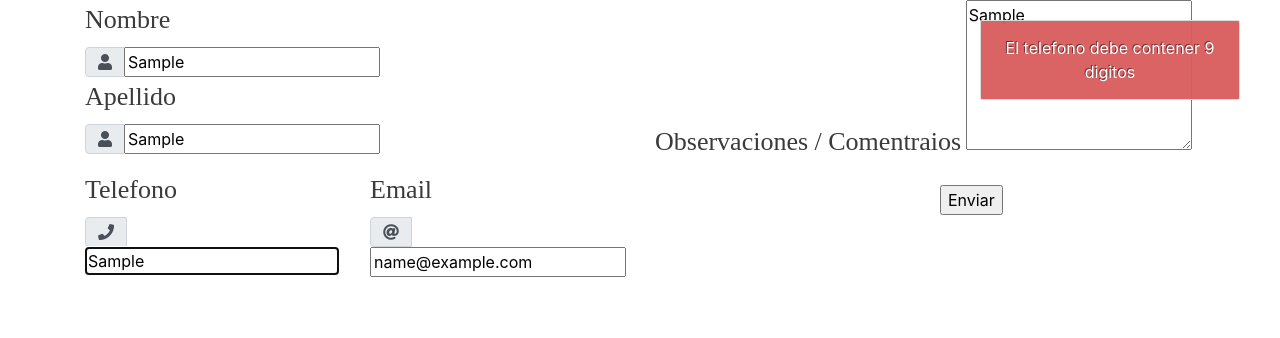
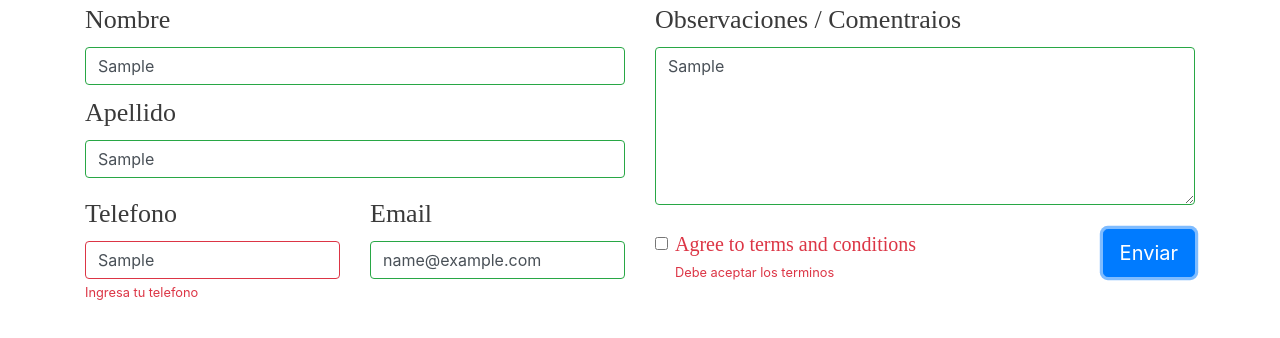
Before and after one commit to paulurbina/validation-node-form, a website: page src/public/index.html in a window 1280 px wide. Both pictures are taken after typing "Sample", "Sample", "Sample", "name@example.com", "Sample" into the empty fields and a click on the input "Enviar". Drawn offline with nearby package versions, Linux system fonts and the light colour scheme.

Commit message:
validation form

```diff
--- a/src/index.js
+++ b/src/index.js
@@ -20,7 +20,7 @@ app.use(express.json());
 app.use('/', require('./routes/dataform'));
 
 //Static files
-app.use(express.static(__dirname + '/publicBootstrap'));
+app.use(express.static(__dirname + '/public'));
 
 //Server is listening
 app.listen(app.get('port'), () => {
--- a/src/public/css/style.css
+++ b/src/public/css/style.css
@@ -1,8 +1,15 @@
 label {
     font-size: 26px;
     color: #3A3A3A;
-    font-family: NewsGoth Lt BT Regular
+    font-family: NewsGoth Lt BT Regular;
+    padding: 0;
+    margin: 0;
   }
   .boton-enviar {
     font-size: 30px;
   }
+  .invalid-feedback {
+  	padding: 0px;
+  	margin: 0;
+
+  }
--- a/src/public/index.html
+++ b/src/public/index.html
@@ -33,66 +33,69 @@
 
 <section id="contactanos">
   <div class="container">
-    <form action="/" method="" autocomplete="on">
+    <form action="" method="" autocomplete="on" class="needs-validation" novalidate>
       <div class="row">
         <div class="col-md-6 date-left">
           <div class="form-group">
+
+           <div class="mb-2">
               <label for="">Nombre</label>
-            <div class="input-group">
-              <div class="input-group-prepend">
-                <div class="input-group-text"><i class="fas fa-user"></i></div>
+              <input type="text" name="nombre" id="nombre" minlength="5" maxlength="15" pattern="[A-Za-z]{4,15}" class="form-control" required>
+              <div class="invalid-feedback">
+                Agrega tu nombre
               </div>
-              <input type="text" name="nombre" id="nombre" minlength="5" maxlength="15" pattern="[A-Za-z]{4,15}" class="form-control" required>
            </div>
 
 
+            <div class="mb-2">
               <label for="">Apellido</label>
-            <div class="input-group">
-              <div class="input-group-prepend">
-                <div class="input-group-text"><i class="fas fa-user"></i></div>
+              <input type="text" name="apellido" id="apellido" minlength="5" maxlength="20" pattern="[A-Za-z]{4,20}" class="form-control" required>
+              <div class="invalid-feedback">
+                Ingresa tu apellido
               </div>
-            <input type="text" name="apellido" id="apellido" minlength="5" maxlength="20" pattern="[A-Za-z]{4,20}" class="form-control" required>
             </div>
           </div>
           <div class="row">
-            <div class="col-md-6">
+            <div class="col-md-6 mb-2">
               <div class="form-group">
                 <label for="">Telefono</label>
-                <div class="input-group">
-                  <div class="input-group-prepend">
-                    <div class="input-group-text">
-                      <i class="fas fa-phone"></i>
-                    </div>
-                  </div>
                 <input type="text" name="telefono" id="telefono" pattern="[0-9]{9}" class="form-control" required>
+                <div class="invalid-feedback">
+                  Ingresa tu telefono
                 </div>
               </div>
             </div>
-            <div class="col-md-6">
+            <div class="col-md-6 mb-2">
                 <div class="form-group">
                     <label for="">Email</label>
-                       <div class="input-group">
-                         <div class="input-group-prepend">
-                           <div class="input-group-text">
-                             <i class="fas fa-at"></i>
-                           </div>
-                         </div>
                       <input id="email" type="email" name="email" pattern="[a-z0-9._%+-]+@[a-z0-9.-]+\.[a-z]{2,3}$" class="form-control" required>
+                      <div class="invalid-feedback">
+                        Ingresa tu email
                       </div>
                 </div>
             </div>
           </div>
         </div>
         <div class="col-md-6 date-right">
+         <div class="mb-4">
             <div class="form-group">
               <label for="">Observaciones / Comentraios</label>
               <textarea id="obsComen" name="obsComen" class="form-control" rows="6" placeholder="Opcional"></textarea>
             </div>
+         </div>
           <div class="row">
-            <div class="col-md-6">
-               <p id="mensajeError"></p>
+            <div class="col-md-8">
+              <div class="form-check">
+              <input class="form-check-input mt-2" type="checkbox" required>
+              <label class="form-check-label" style="font-size: 20px;">
+                Agree to terms and conditions
+              </label>
+              <div class="invalid-feedback">
+                Debe aceptar los terminos
               </div>
-            <div class="col-md-6">
+            </div>
+            </div>
+            <div class="col-md-4">
                 <input type="submit" name="enviar" id="enviar" value="Enviar" class="justify-content-around btn btn-primary float-right btn-lg boton-enviar">
             </div>
           </div>
@@ -102,10 +105,12 @@
   </div>
 </section>
 
-<script src="js/validar.js"></script>
+  <script type="text/javascript" src="js/validarBootstrap.js"></script>
+<!-- <script src="js/validar.js"></script> -->
+<!-- <script type="text/javascript" src="script.js"></script> -->
+  <script src="https://code.jquery.com/jquery-3.3.1.slim.min.js" integrity="sha384-q8i/X+965DzO0rT7abK41JStQIAqVgRVzpbzo5smXKp4YfRvH+8abtTE1Pi6jizo" crossorigin="anonymous"></script>
+  <script src="https://stackpath.bootstrapcdn.com/bootstrap/4.1.3/js/bootstrap.min.js" integrity="sha384-ChfqqxuZUCnJSK3+MXmPNIyE6ZbWh2IMqE241rYiqJxyMiZ6OW/JmZQ5stwEULTy" crossorigin="anonymous"></script>
 
-
-<script type="text/javascript">//Agregar toolpips</script>
 
 </body>
 </html>
--- a/src/public/js/validar.js
+++ b/src/public/js/validar.js
@@ -98,14 +98,12 @@ function validarComentarios() {
 
 function validar(e) {
 	borrarError();
-	function confirmar(mensaje) {
-		alertify.confirm(mensaje).set('labels', {ok:'Ok!', cancel:'Cancel'}).showModal();
-	}
-	if (validarNombre() && validarApellido() && validarTelefono() && validarEmail() && confirmar("Desea enviar sus datos")) {
+	if (validarNombre() && validarApellido() && validarTelefono() && validarEmail() && confirm("Desea enviar sus datos")) {
 		e.preventDefault()
 		return true;
 	} else {
 		e.preventDefault();
+		e.stopPropagation();
 		return false;
 	}
 }
--- /dev/null
+++ b/src/public/js/validarBootstrap.js
@@ -0,0 +1,18 @@
+	// Example starter JavaScript for disabling form submissions if there are invalid fields
+(function() {
+  'use strict';
+  window.addEventListener('load', function() {
+    // Fetch all the forms we want to apply custom Bootstrap validation styles to
+    var forms = document.getElementsByClassName('needs-validation');
+    // Loop over them and prevent submission
+    var validation = Array.prototype.filter.call(forms, function(form) {
+      form.addEventListener('submit', function(event) {
+        if (form.checkValidity() === false) {
+          event.preventDefault();
+          event.stopPropagation();
+        }
+        form.classList.add('was-validated');
+      }, false);
+    });
+  }, false);
+})();
```
Lines whose indentation alone changed are shown as unchanged.
